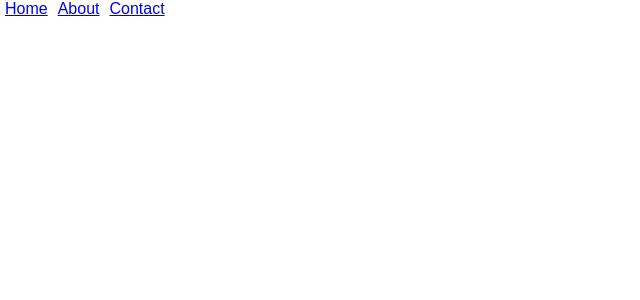
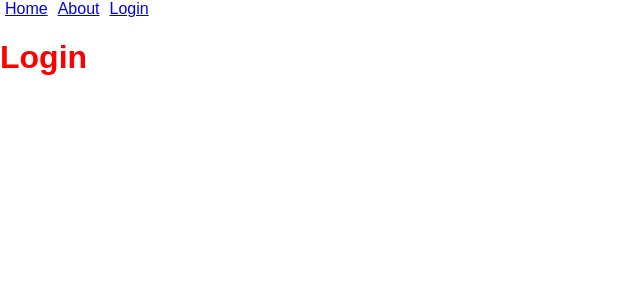
Before and after one commit to They-Code/Personalysis-UI, a React (Create React App) app: page /login in a window 1280 px wide. Shown: the top 300 px of the page, without its empty margins (0-640 px from the left). Built offline with nearby package versions, Linux system fonts and the light colour scheme.

Commit message:
Add login page

```diff
--- a/src/App.js
+++ b/src/App.js
@@ -1,5 +1,6 @@
 import React, { Component } from 'react';
 import './App.css';
+import Login from './Login.js';
 import {
   BrowserRouter as Router,
   Route,
@@ -10,7 +11,7 @@ const Nav = () => (
   <nav>
     <Link to="/">Home</Link>
     <Link to="/about">About</Link>
-    <Link to="/contact">Contact</Link>
+    <Link to="/login">Login</Link>
   </nav>
 );
 
@@ -22,7 +23,7 @@ class App extends Component {
           <Nav />
           <Route exact path='/' render={() => <h1>Home</h1>} />
           <Route path='/about' render={() => <h1>About</h1>} />
-          <Route path='/contact' render={() => <h1>Contact</h1>} />
+          <Route path='/login' component={Login} />
         </div>
       </Router>
     );
--- /dev/null
+++ b/src/Login.css
@@ -0,0 +1,3 @@
+h1 {
+    color: red;
+}
--- /dev/null
+++ b/src/Login.js
@@ -0,0 +1,17 @@
+import React, { Component } from 'react';
+import './Login.css';
+
+class Login extends Component {
+    constructor() {
+        super();
+        this.state = {};
+    }
+
+    render() {
+        return (
+            <h1>Login</h1>
+        );
+    }
+}
+
+export default Login;
```
